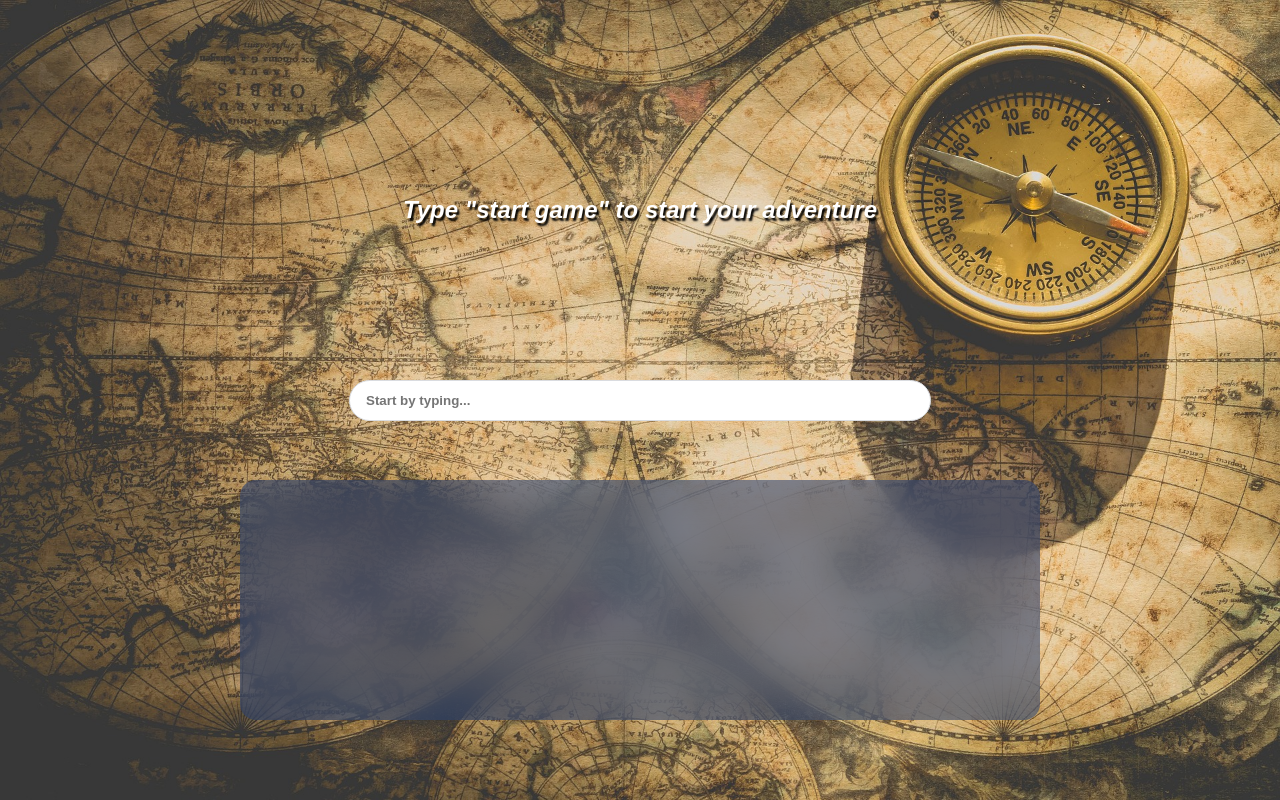
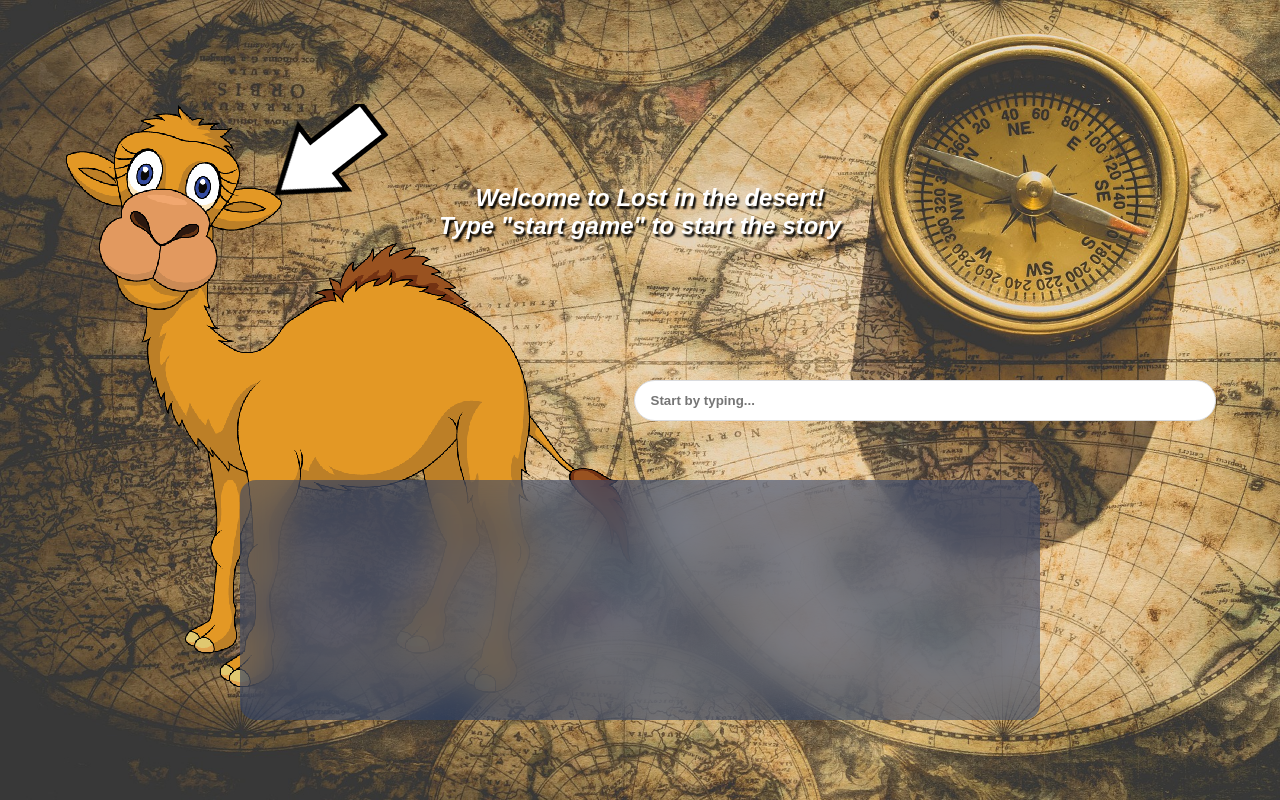
Before and after one commit to Isebring/Lost-in-the-desert, a plain HTML site: page index.html in a window 1280 px wide. Drawn offline with Linux system fonts and the light colour scheme.

Commit message:
En ny div för min berättare, kamelen

```diff
--- a/index.html
+++ b/index.html
@@ -9,10 +9,15 @@
     <title>Document</title>
   </head>
   <body>
-    <h1 id="adventure">Type "start game" to start your adventure</h1>
+    <div id="adventure">&nbsp; &nbsp;Welcome to Lost in the desert! <br>
+    Type "start game" to start the story
+  </div>
+
+  <div id="camel">
+    <img id="camel-narrator" src="./imgs/camel-narrator.png"  />
+  </div>
 
     <input id="user_inp" type="text" placeholder="Start by typing..." />
 
     <div id="narrator"></div>
-  </body>
 </html>
```
